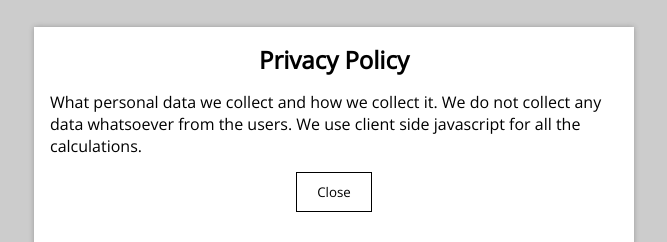
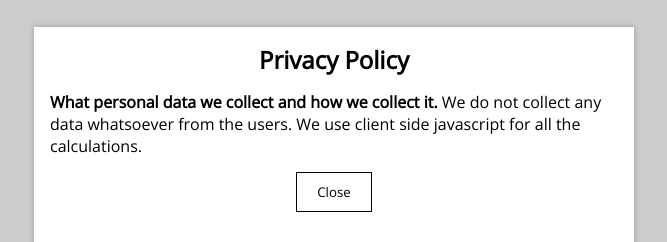
Before and after one commit to wasifbaliyan/neog-camp-lucky-birthday, a plain HTML site: page index.html in a window 1280 px wide. Shown: the part 253-495 px from the top of the page, without its empty margins (306-973 px from the left). Drawn offline with nearby package versions, Linux system fonts and the light colour scheme.

```diff
--- a/index.html
+++ b/index.html
@@ -14,7 +14,7 @@
         <h2 class="model-heading">
             Privacy Policy
         </h2>
-        <p class="model-text">What personal data we collect and how we collect it.
+        <p class="model-text"><strong>What personal data we collect and how we collect it.</strong>
        We do not collect any data whatsoever from the users. We use client side javascript for all the calculations.</p>
         <button class="model-btn">Close</button>
      </div>
```
